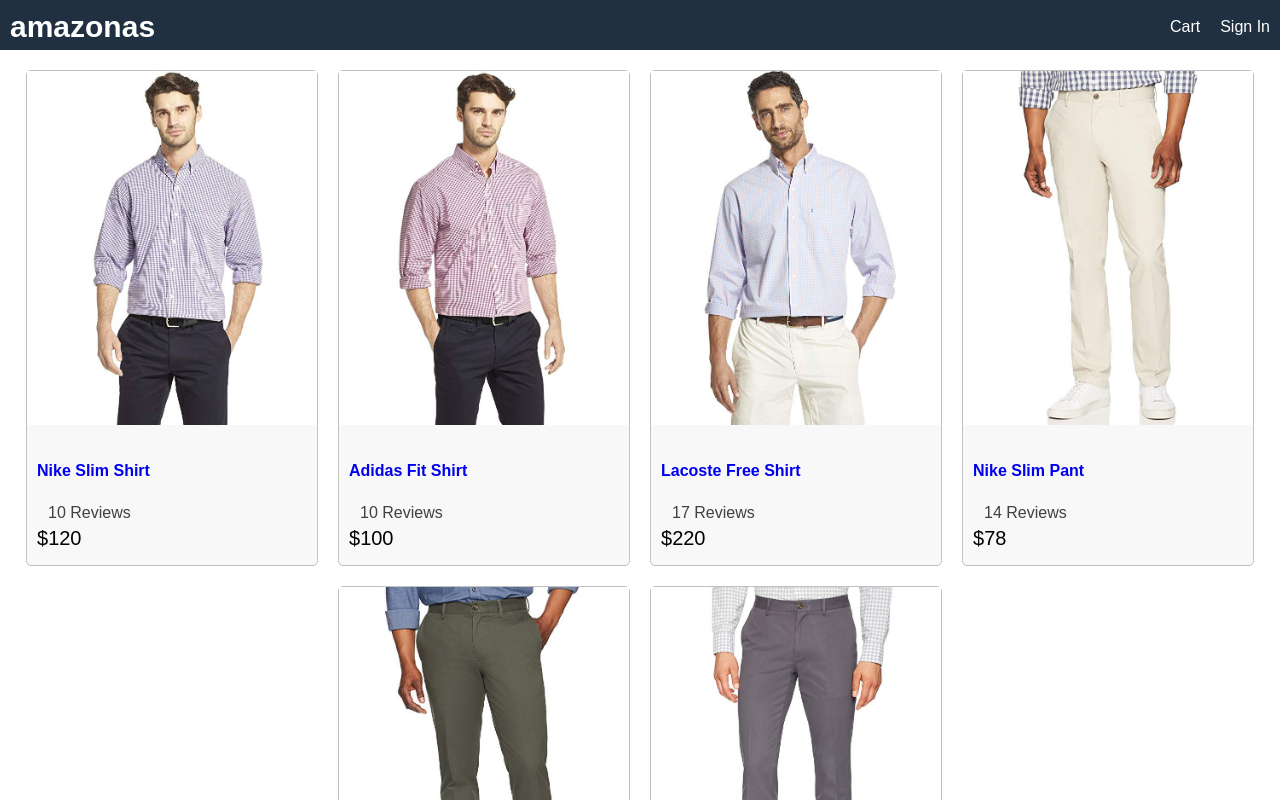
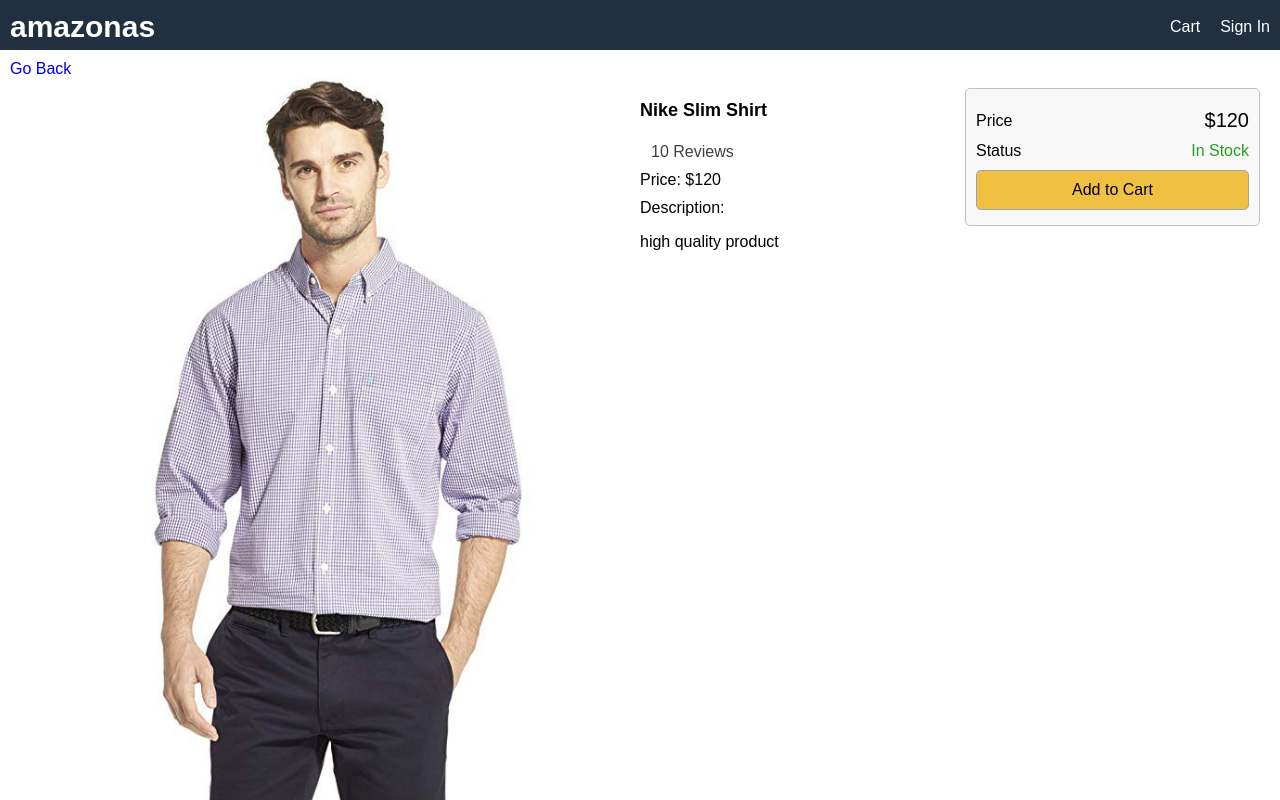
Before and after one commit to fjcasti1/amazonas, a React (Create React App) app in the folder client/: page /product/1 in a window 1280 px wide. Shown: the top 800 px of the page. Built offline with nearby package versions, Linux system fonts and the light colour scheme; the HTML template or start-up script is replaced by a standard one.

Commit message:
Add Router and Create Product & Home Page

```diff
--- a/client/package.json
+++ b/client/package.json
@@ -8,6 +8,7 @@
     "@testing-library/user-event": "^12.6.0",
     "react": "^17.0.1",
     "react-dom": "^17.0.1",
+    "react-router-dom": "^5.2.0",
     "react-scripts": "4.0.1",
     "web-vitals": "^0.2.4"
   },
--- a/client/src/App.jsx
+++ b/client/src/App.jsx
@@ -1,9 +1,11 @@
 import React from 'react';
-import data from './data';
-import Product from './Product';
+import { BrowserRouter, Route } from 'react-router-dom';
+import HomePage from './components/HomePage';
+import ProductPage from './components/ProductPage';
 
 const App = () => {
   return (
+    <BrowserRouter>
       <div className='grid-container'>
         <header className='row'>
           <a className='brand' href='/'>
@@ -15,15 +17,13 @@
           </div>
         </header>
         <main>
-        <div className='row center'>
-          {data.products.map((product) => (
-            <Product key={product._id} product={product} />
-          ))}
-        </div>
+          <Route exact path='/' component={HomePage} />
+          <Route exact path='/product/:id' component={ProductPage} />
         </main>
 
         <footer className='row center'>All rights reserverd</footer>
       </div>
+    </BrowserRouter>
   );
 };
 
--- /dev/null
+++ b/client/src/components/HomePage.jsx
@@ -0,0 +1,15 @@
+import React from 'react';
+import data from '../data';
+import Product from './Product';
+
+const HomePage = () => {
+  return (
+    <div className='row center'>
+      {data.products.map((product) => (
+        <Product key={product._id} product={product} />
+      ))}
+    </div>
+  );
+};
+
+export default HomePage;
--- a/client/src/Product.jsx
+++ b/client/src/components/Product.jsx
@@ -1,5 +1,5 @@
 import React from 'react';
-import Rating from './components/Rating';
+import Rating from './Rating';
 
 const Product = ({ product }) => {
   const { _id, name, image, price, rating, numReviews } = product;
--- /dev/null
+++ b/client/src/components/ProductPage.jsx
@@ -0,0 +1,75 @@
+import React from 'react';
+import { Link } from 'react-router-dom';
+import data from '../data';
+import Rating from './Rating';
+
+const ProductPage = ({ match }) => {
+  const product = data.products.find((product) => product._id === match.params.id);
+
+  if (!product) return <h2>Product Not Found</h2>;
+
+  const {
+    name,
+    image,
+    rating,
+    numReviews,
+    price,
+    description,
+    countInStock,
+  } = product;
+
+  return (
+    <div>
+      <Link to='/'>Go Back</Link>
+      <div className='row top'>
+        <div className='col-2'>
+          <img className='large' src={image} alt={name} />
+        </div>
+        <div className='col-1'>
+          <ul>
+            <li>
+              <h1>{name}</h1>
+            </li>
+            <li>
+              <Rating rating={rating} numReviews={numReviews} />
+            </li>
+            <li>Price: ${price}</li>
+            <li>
+              Description:
+              <p>{description}</p>
+            </li>
+          </ul>
+        </div>
+        <div className='col-1'>
+          <div className='card card-body'>
+            <ul>
+              <li>
+                <div className='row'>
+                  <div>Price</div>
+                  <div className='price'>${price}</div>
+                </div>
+              </li>
+              <li>
+                <div className='row'>
+                  <div>Status</div>
+                  <div>
+                    {countInStock > 0 ? (
+                      <span className='success'>In Stock</span>
+                    ) : (
+                      <span className='error'>Out of Stock</span>
+                    )}
+                  </div>
+                </div>
+              </li>
+              <li>
+                <button className='primary block'>Add to Cart</button>
+              </li>
+            </ul>
+          </div>
+        </div>
+      </div>
+    </div>
+  );
+};
+
+export default ProductPage;
--- a/client/src/data.js
+++ b/client/src/data.js
@@ -6,6 +6,7 @@
       category: 'Shirts',
       image: '/img/p1.jpg',
       price: 120,
+      countInStock: 10,
       brand: 'Nike',
       rating: 4.5,
       numReviews: 10,
@@ -17,6 +18,7 @@
       category: 'Shirts',
       image: '/img/p2.jpg',
       price: 100,
+      countInStock: 20,
       brand: 'Adidas',
       rating: 4.0,
       numReviews: 10,
@@ -28,6 +30,7 @@
       category: 'Shirts',
       image: '/img/p3.jpg',
       price: 220,
+      countInStock: 0,
       brand: 'Lacoste',
       rating: 2.8,
       numReviews: 17,
@@ -39,6 +42,7 @@
       category: 'Pants',
       image: '/img/p4.jpg',
       price: 78,
+      countInStock: 15,
       brand: 'Nike',
       rating: 4.5,
       numReviews: 14,
@@ -50,6 +54,7 @@
       category: 'Pants',
       image: '/img/p5.jpg',
       price: 65,
+      countInStock: 0,
       brand: 'Puma',
       rating: 4.5,
       numReviews: 10,
--- a/client/src/index.css
+++ b/client/src/index.css
@@ -11,7 +11,11 @@
   --dark-gray: #404040;
   --gray: #c0c0c0;
   --light-gray: #f8f8f8;
+  --light-gray-2: #a4a4a4;
   --gold: #f0c040;
+  --green: #20a020;
+  --red: #a02020;
+  --yellow: #a4a4a4;
 }
 
 body {
@@ -63,6 +67,35 @@
 a:hover {
   color: var(--orange);
 }
+ul {
+  padding: 0;
+  margin: 0;
+  list-style-type: none;
+}
+li {
+  margin-top: 1rem;
+}
+
+button {
+  padding: 1rem;
+  border-radius: 0.5rem;
+  border: 0.1rem var(--light-gray-2) solid;
+  font-size: 1.6rem;
+  font-family: Arial, Helvetica, sans-serif;
+  -webkit-font-smoothing: antialiased;
+  -moz-osx-font-smoothing: grayscale;
+  background-color: var(--light-gray);
+  cursor: pointer;
+}
+button:hover {
+  border: 0.1rem var(--dark-gray) solid;
+}
+button.primary {
+  background-color: var(--gold);
+}
+button.block {
+  width: 100%;
+}
 
 /* Header */
 header a {
@@ -85,13 +118,25 @@
 .row.center {
   justify-content: center;
 }
+.row.top {
+  align-items: flex-start;
+}
+.col-1 {
+  flex: 1 1 25rem;
+}
+.col-2 {
+  flex: 2 1 50rem;
+}
 
 /* Image */
-image {
+img {
   border-radius: 0.5rem;
 }
 img.medium {
   max-width: 29rem;
+  width: 100%;
+}
+img.large {
   width: 100%;
 }
 
@@ -121,3 +166,11 @@
 .rating span:last-child {
   color: var(--dark-gray);
 }
+
+/* Alert */
+.success {
+  color: var(--green);
+}
+.error {
+  color: var(--red);
+}
```
Also changed, not shown: 1 other file (tests, documents, lock files or other folders). Lines whose indentation alone changed are shown as unchanged.
